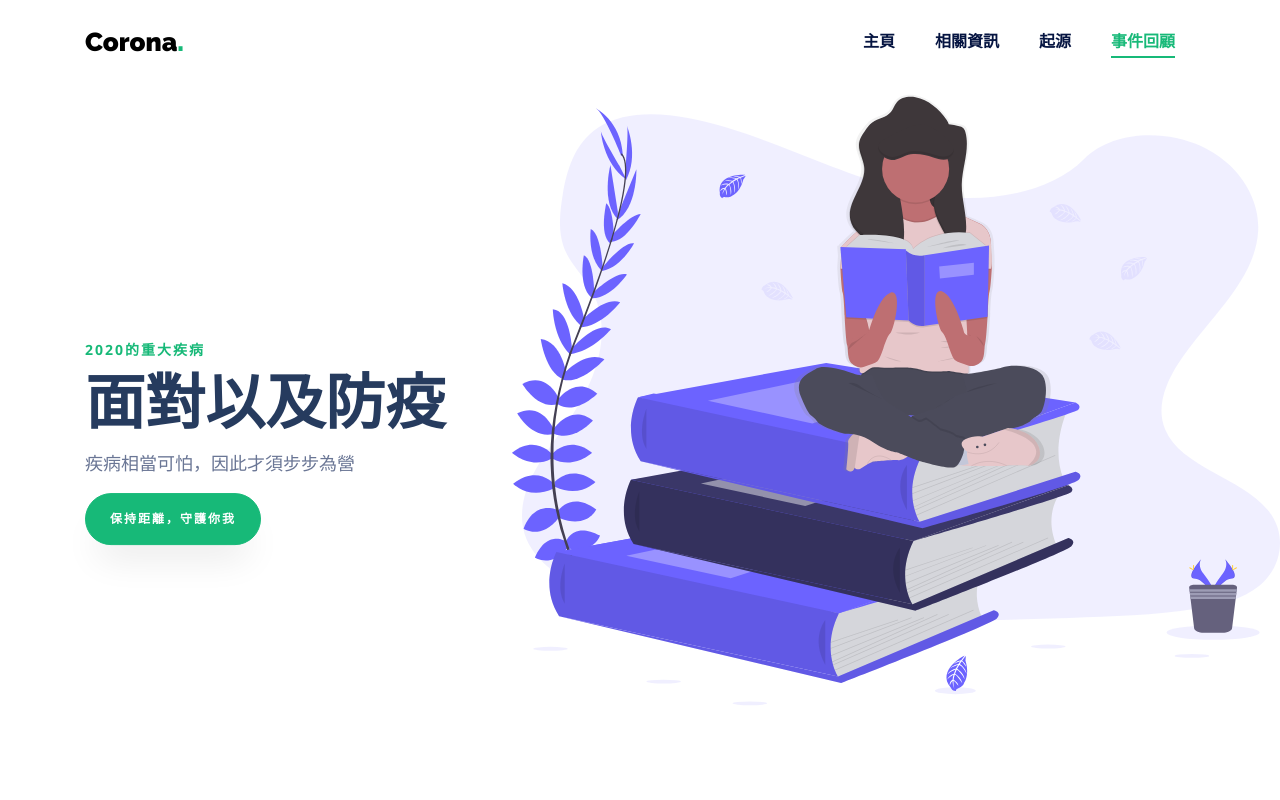
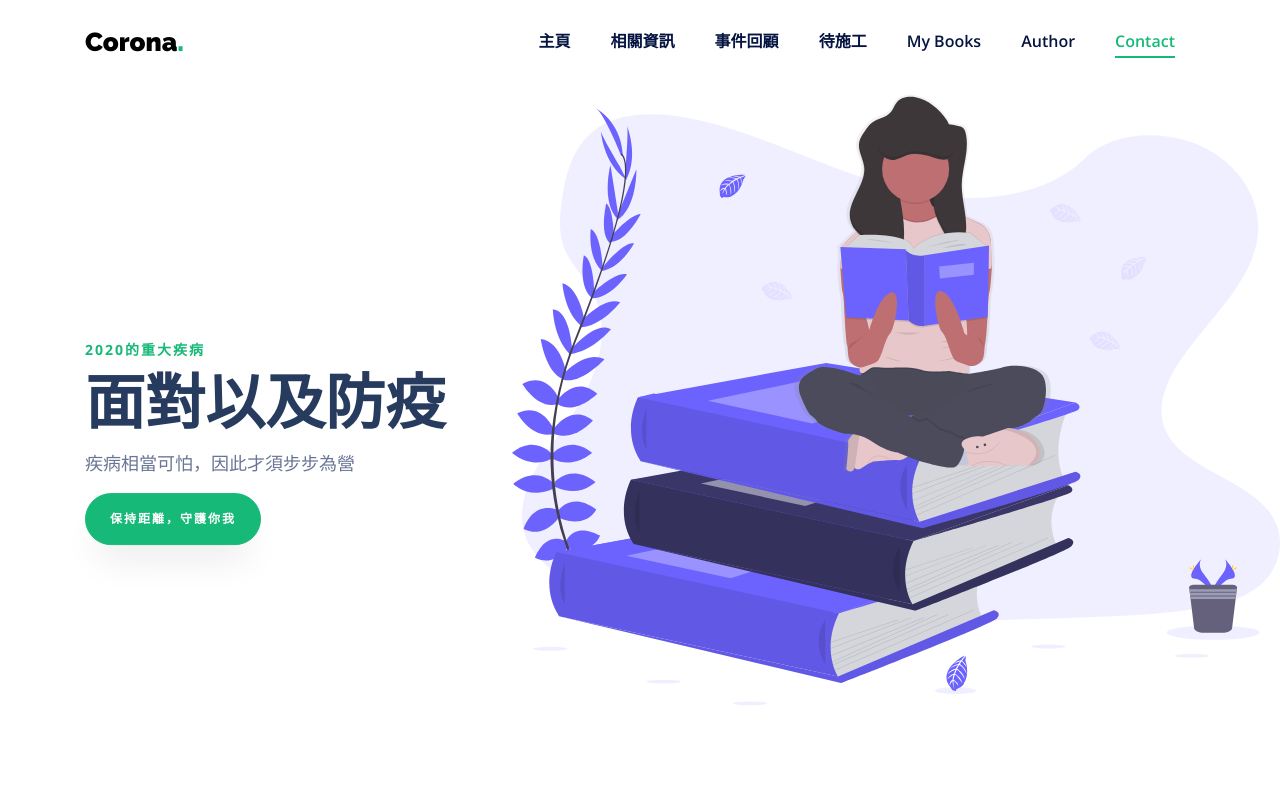
Before and after one commit to RUDY-shu/corona, a plain HTML site: page index.html in a window 1280 px wide. Shown: the top 800 px of the page. Drawn offline with nearby package versions, Linux system fonts and the light colour scheme; some packages are replaced by stand-ins of ours; no server answers; files whose address does not match are found by name.

Commit message:
Update index.html

```diff
--- a/index.html
+++ b/index.html
@@ -34,8 +34,11 @@
 	        <ul class="navbar-nav nav ml-auto">
 	          <li class="nav-item"><a href="#home-section" class="nav-link"><span>主頁</span></a></li>
 	          <li class="nav-item"><a href="#about-section" class="nav-link"><span>相關資訊</span></a></li>
-	          <li class="nav-item"><a href="#chapter-section" class="nav-link"><span>起源</span></a></li>
-	          <li class="nav-item"><a href="#testimonial-section" class="nav-link"><span>事件回顧</span></a></li>
+	          <li class="nav-item"><a href="#chapter-section" class="nav-link"><span>事件回顧</span></a></li>
+	          <li class="nav-item"><a href="#testimonial-section" class="nav-link"><span>待施工</span></a></li>
+	          <li class="nav-item"><a href="#projects-section" class="nav-link"><span>My Books</span></a></li>
+	          <li class="nav-item"><a href="#author-section" class="nav-link"><span>Author</span></a></li>
+	          <li class="nav-item"><a href="#contact-section" class="nav-link"><span>Contact</span></a></li>
 	        </ul>
 	      </div>
 	    </div>
@@ -131,7 +134,7 @@
     	<div class="container">
     		<div class="row justify-content-center py-5 mt-5">
           <div class="col-md-12 heading-section text-center ftco-animate">
-            <h2 class="mb-4">起源</h2>
+            <h2 class="mb-4">事件回顧</h2>
           </div>
         </div>
     		<div class="row">
```
